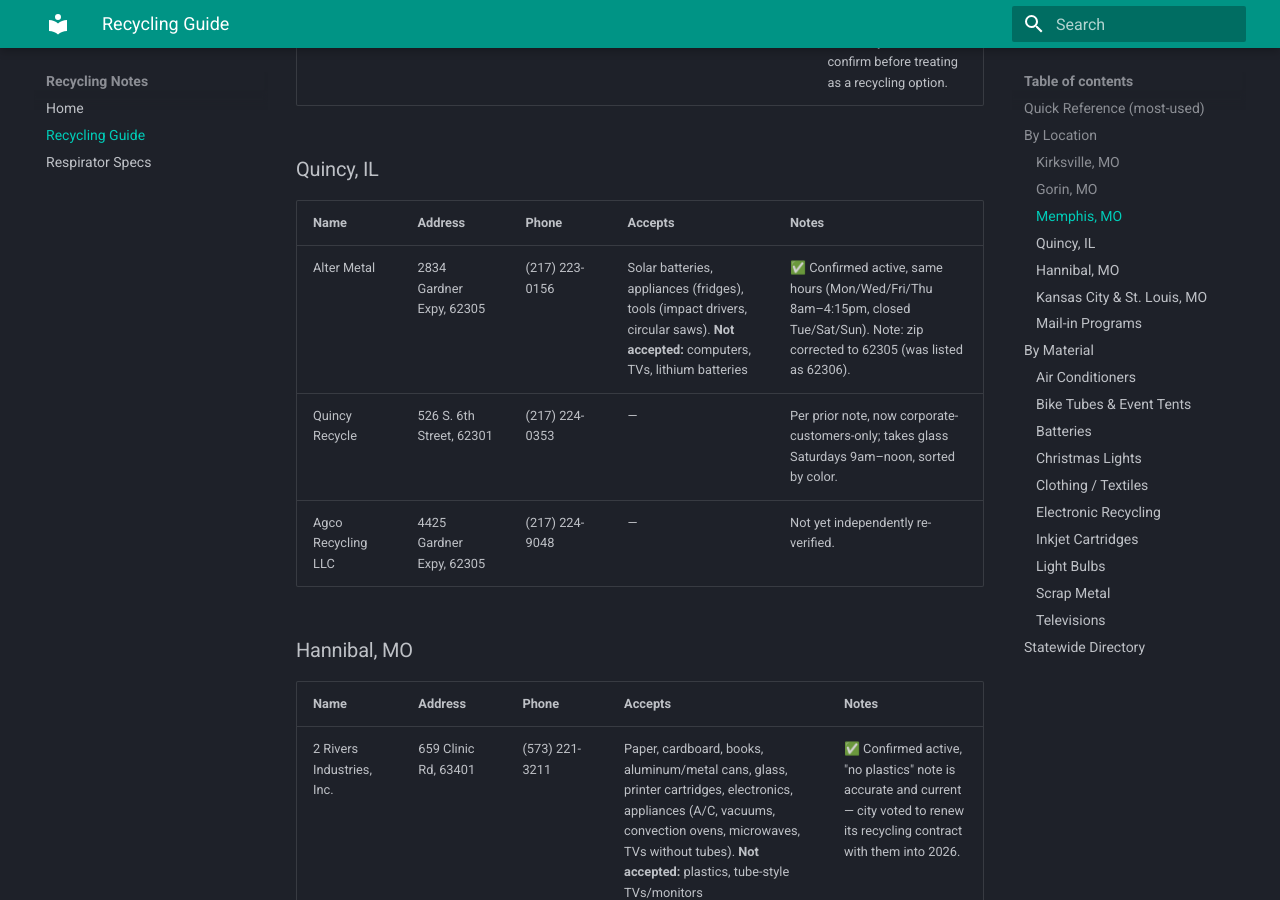
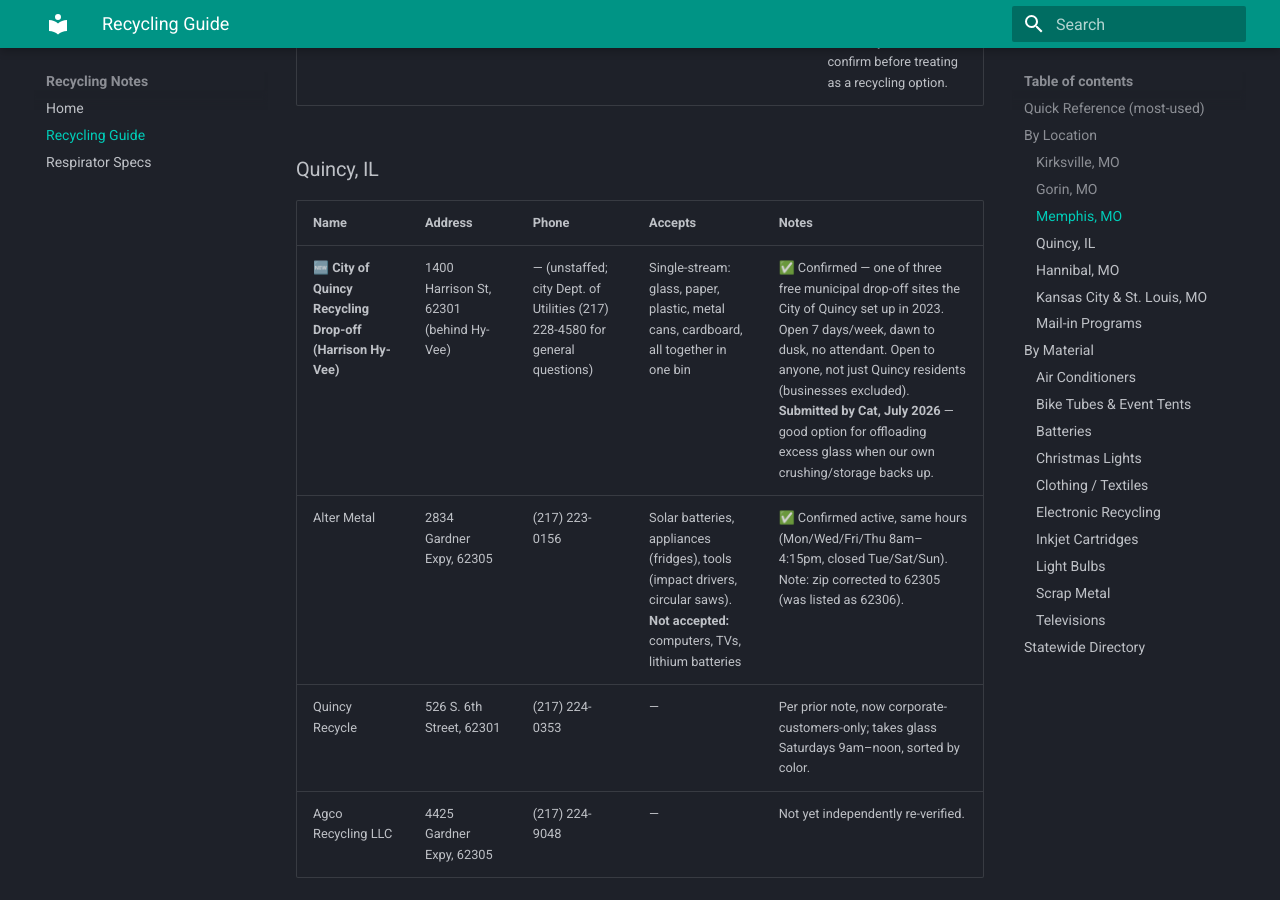
Before and after one commit to continuitydrift/recycling-notes, an MkDocs documentation site: the page built from docs/recycling-guide.md, in a window 1280 px wide and 900 px high, scrolled down 3241 px. Built offline with MkDocs 1.6.1 and Material for MkDocs 9.7.7, drawn with Linux system fonts in a browser that asks for light colours; comment, search, counter and statistics services are not loaded.

Commit message:
added Cat's entry for Quincy

```diff
--- a/docs/recycling-guide.md
+++ b/docs/recycling-guide.md
@@ -44,6 +44,7 @@
 
 | Name | Address | Phone | Accepts | Notes |
 |---|---|---|---|---|
+| **🆕 City of Quincy Recycling Drop-off (Harrison Hy-Vee)** | 1400 Harrison St, 62301 (behind Hy-Vee) | — (unstaffed; city Dept. of Utilities (217) 228-4580 for general questions) | Single-stream: glass, paper, plastic, metal cans, cardboard, all together in one bin | ✅ Confirmed — one of three free municipal drop-off sites the City of Quincy set up in 2023. Open 7 days/week, dawn to dusk, no attendant. Open to anyone, not just Quincy residents (businesses excluded). **Submitted by Cat, July 2026** — good option for offloading excess glass when our own crushing/storage backs up. |
 | Alter Metal | 2834 Gardner Expy, 62305 | (217) 223-0156 | Solar batteries, appliances (fridges), tools (impact drivers, circular saws). **Not accepted:** computers, TVs, lithium batteries | ✅ Confirmed active, same hours (Mon/Wed/Fri/Thu 8am–4:15pm, closed Tue/Sat/Sun). Note: zip corrected to 62305 (was listed as 62306). |
 | Quincy Recycle | 526 S. 6th Street, 62301 | (217) 224-0353 | — | Per prior note, now corporate-customers-only; takes glass Saturdays 9am–noon, sorted by color. |
 | Agco Recycling LLC | 4425 Gardner Expy, 62305 | (217) 224-9048 | — | Not yet independently re-verified. |
```
